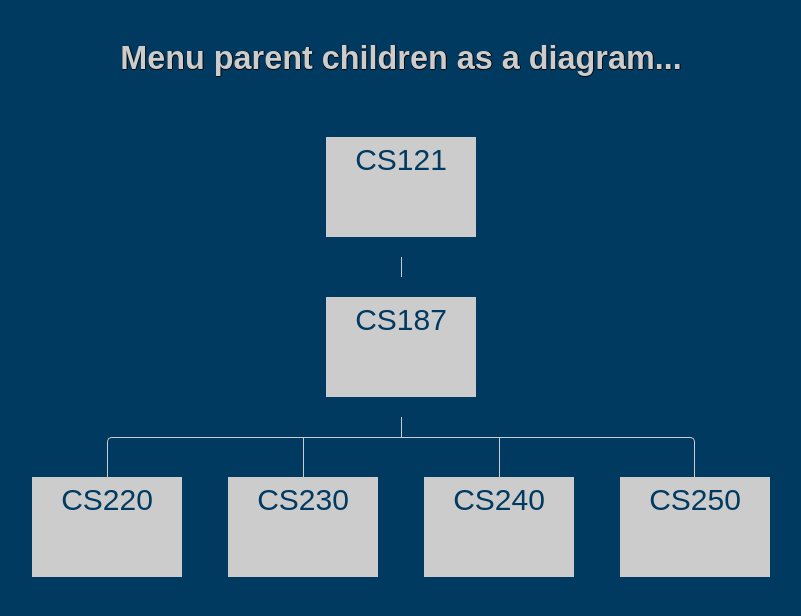
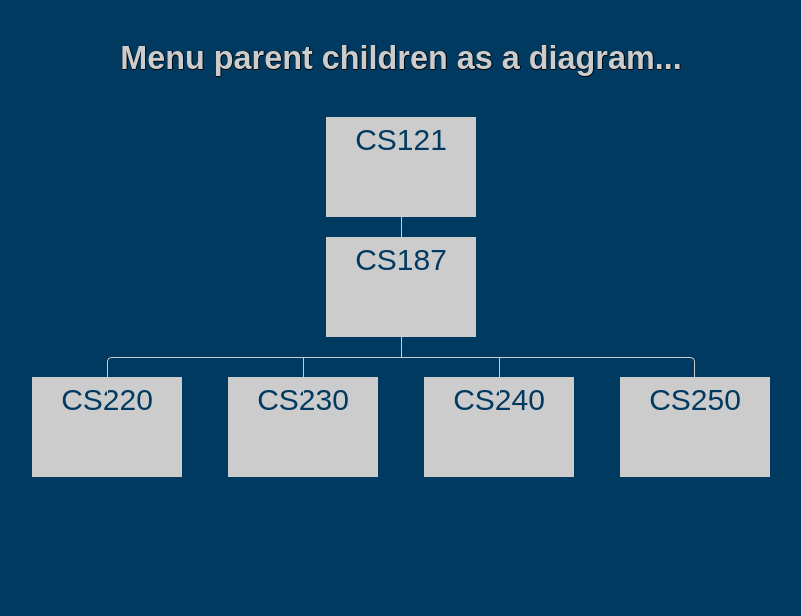
Before and after one commit to ONeilGavin/325Project, a plain HTML site: page index.html in a window 1280 px wide. Shown: the whole page, without its empty margins (239-1040 px from the left). Drawn offline with Linux system fonts and the light colour scheme.

Commit message:
fix lines

```diff
--- a/styles.css
+++ b/styles.css
@@ -121,5 +121,5 @@ h1 {
   font-size: 30px;
   height: 100px;
   width: 150px;
-  margin: 20px;
+  margin: 0px 20px 0px 20px;
 }
```
Also changed, not shown: static/homepage.png (added).
